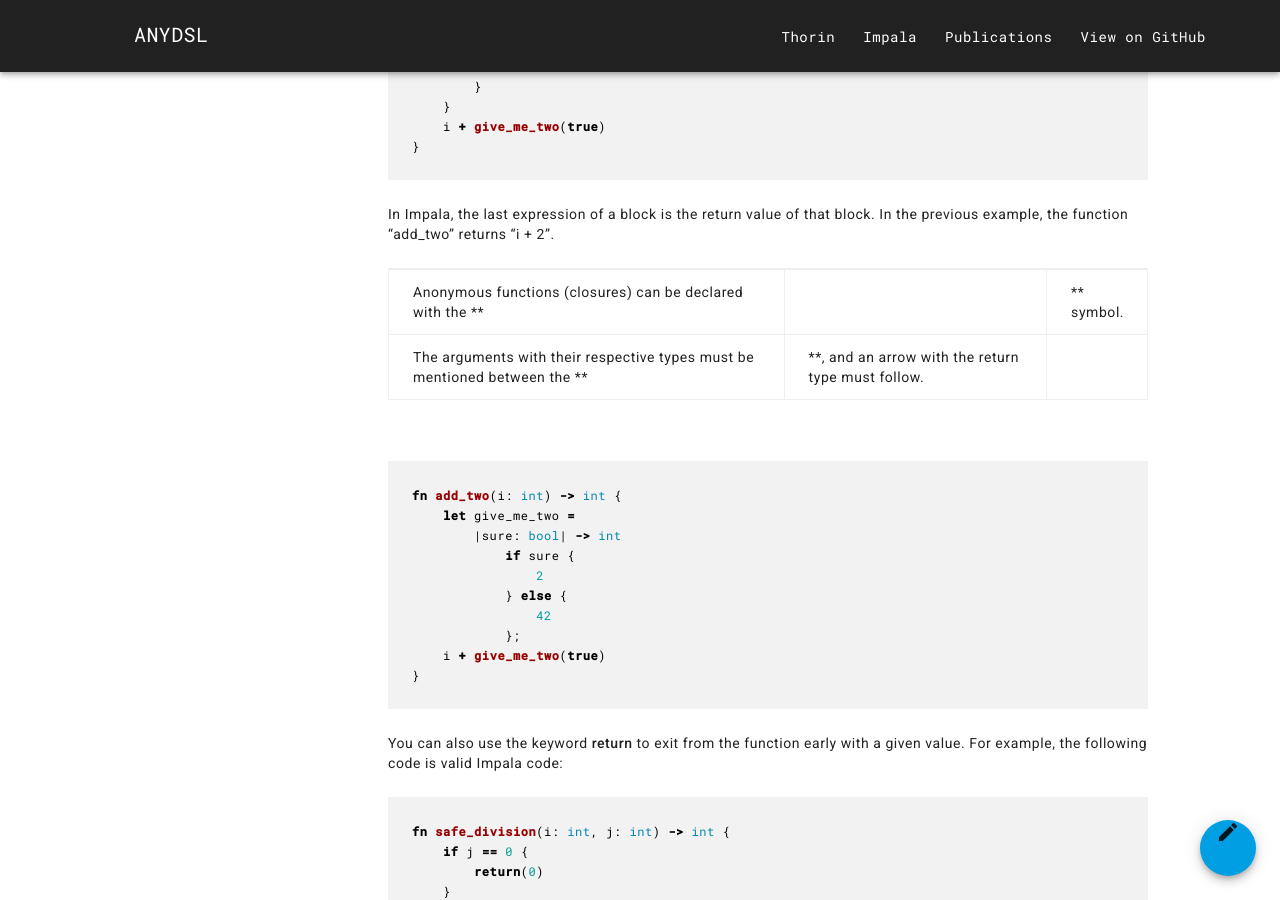
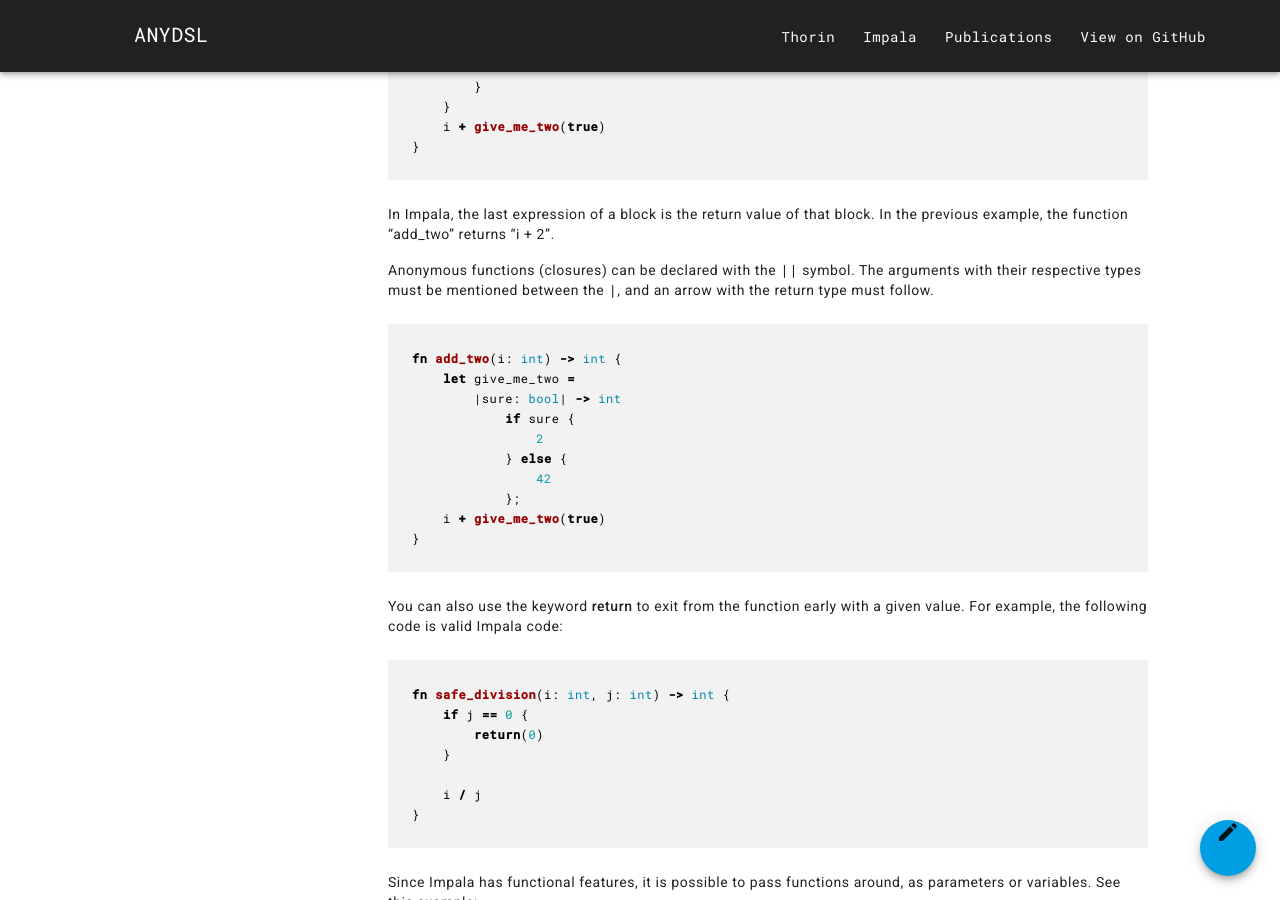
Before and after one commit to AnyDSL/anydsl.github.io, a Jekyll site: the page built from Tutorial.md, in a window 1280 px wide and 900 px high, scrolled down 4721 px. Built offline with Jekyll 4.4.1, drawn with Linux system fonts in a browser that asks for light colours; nearby versions of some CDN libraries.

Commit message:
Fixes rendering problems, fixes #1.

````diff
--- a/Tutorial.md
+++ b/Tutorial.md
@@ -179,8 +179,8 @@ fn add_two(i: int) -> int {
 In Impala, the last expression of a block is the return value of that block.
 In the previous example, the function "add_two" returns "i + 2".
 
-Anonymous functions (closures) can be declared with the **||** symbol.
-The arguments with their respective types must be mentioned between the **|**, and an arrow with the return type must follow.
+Anonymous functions (closures) can be declared with the **`||`** symbol.
+The arguments with their respective types must be mentioned between the **`|`**, and an arrow with the return type must follow.
 
 ```rust
 fn add_two(i: int) -> int {
````
Also changed, not shown: Infix-Expression.md (+1 -1 lines).
